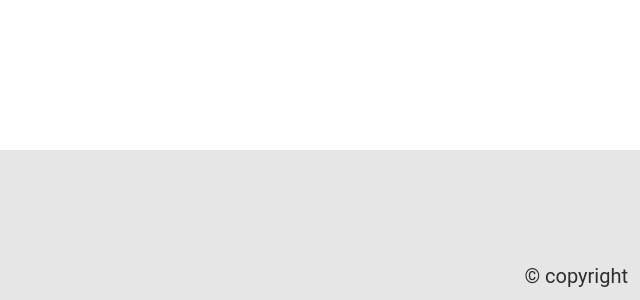
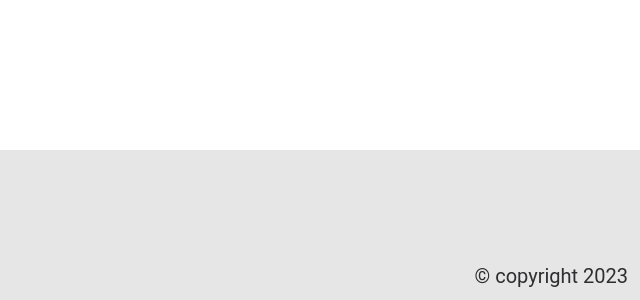
Before and after one commit to ErickFV/Veterinaria, a plain HTML site: page Index.html in a window 1280 px wide. Shown: the part 4044-4344 px from the top of the page, 640-1280 px from the left. Drawn offline with Linux system fonts and the light colour scheme.

Commit message:
Add files via upload

```diff
--- a/Index.html
+++ b/Index.html
@@ -74,7 +74,7 @@
 
     <footer>
         <div class="container">
-            <p>&copy; copyright</p>
+            <p>&copy; copyright 2023</p>
         </div>
     </footer>
 </body>
```
